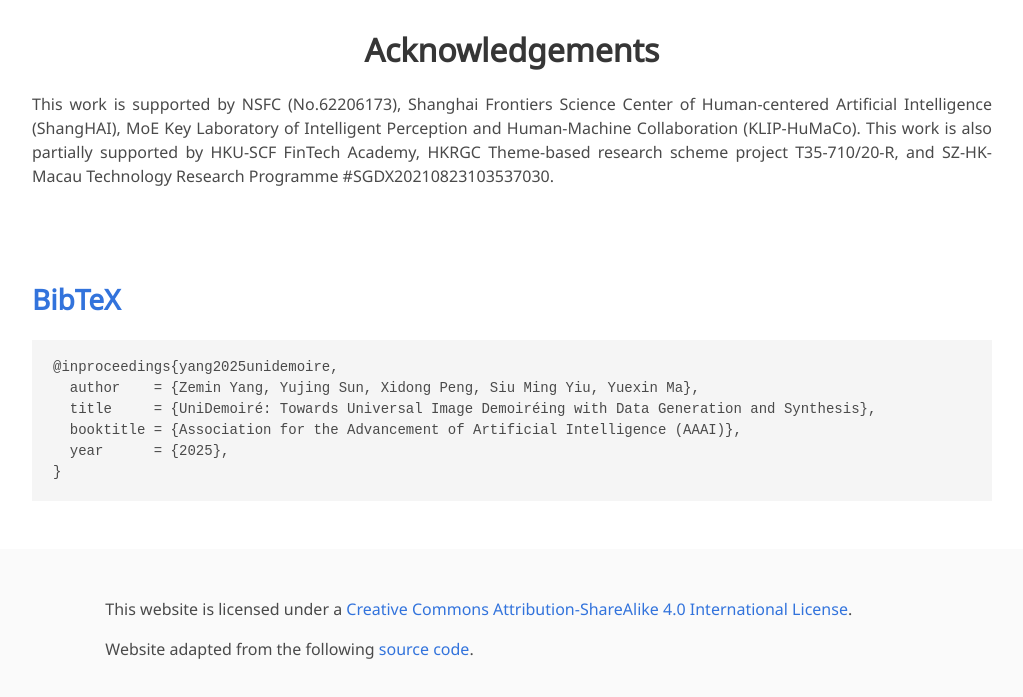
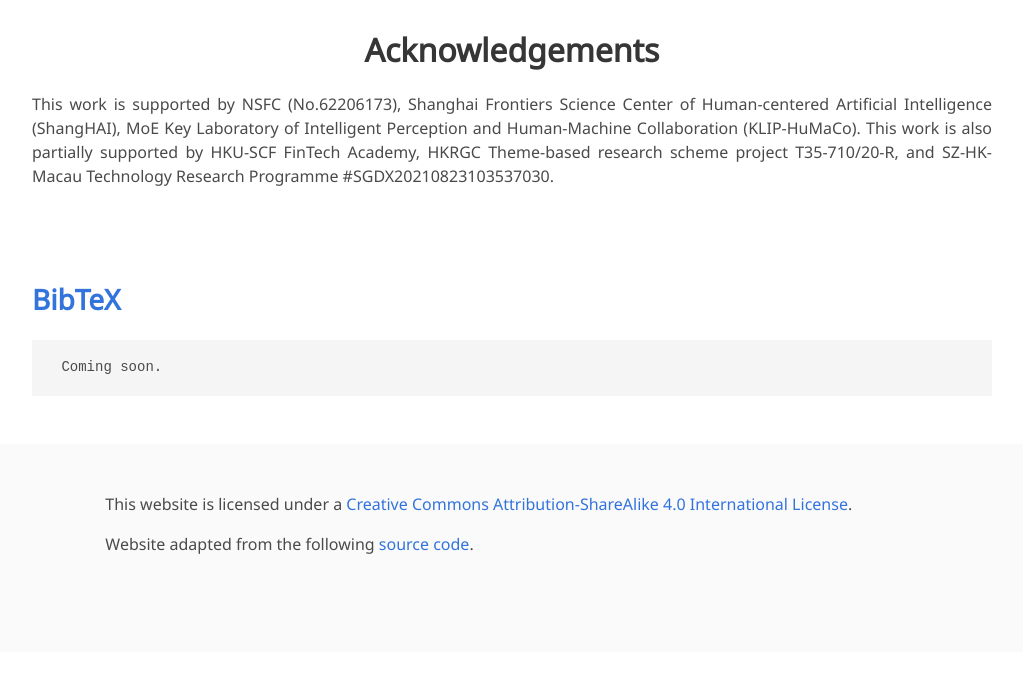
Before and after one commit to YizhifengyeYZM/UniDemoire-page, a plain HTML site: page index.html in a window 1280 px wide. Shown: the part 10527-11224 px from the top of the page, without its empty margins (128-1151 px from the left). After the commit the page ends 11179 px from the top, so only its background shows below. Drawn offline with nearby package versions, Linux system fonts and the light colour scheme; some icons are missing; a web font is replaced by a local one.

Commit message:
update bibtex

```diff
--- a/index.html
+++ b/index.html
@@ -606,7 +606,7 @@
 </section>
 
 
-<section class="section" id="BibTeX">
+<!-- <section class="section" id="BibTeX">
   <div class="container is-max-desktop content">
     <h2 class="title"><a id="bibtex">BibTeX</a></h2>
     <pre><code>@inproceedings{yang2025unidemoire,
@@ -615,6 +615,13 @@
   booktitle = {Association for the Advancement of Artificial Intelligence (AAAI)},
   year      = {2025},
 }</code></pre>
+  </div>
+</section> -->
+
+<section class="section" id="BibTeX">
+  <div class="container is-max-desktop content">
+    <h2 class="title"><a id="bibtex">BibTeX</a></h2>
+    <pre><code> Coming soon. </code></pre>
   </div>
 </section>
 
```
